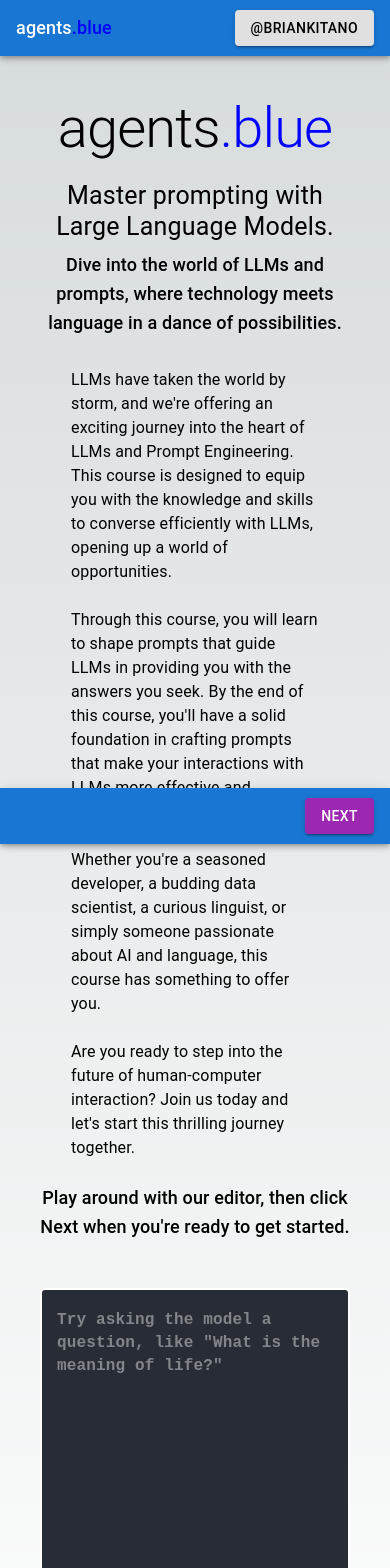
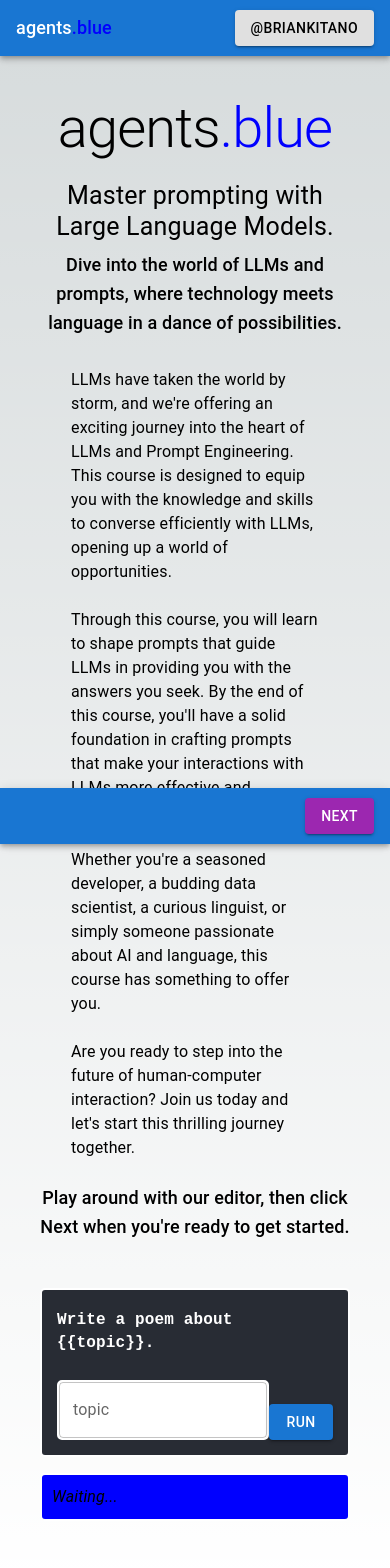
Before and after one commit to bkitano/learn-prompting, a Next.js app: page / in a window 390 px wide. Shown: the top 1568 px of the page. Built offline with nearby package versions, Linux system fonts and the light colour scheme.

Commit message:
fixing the mobile landing page

```diff
--- a/src/app/page.tsx
+++ b/src/app/page.tsx
@@ -1,19 +1,26 @@
 "use client";
 
 import { Grid, Typography } from "@mui/material";
-import { Editor } from "@/Components/Editor";
-import { useState } from "react";
-import { TestCase } from "@/resources/testCases";
-import { testCases as defaultTestCases } from "@/resources/testCases";
+import { EditorExample } from "@/Components/EditorExample";
 
 export default function Page() {
-  const [prompt, setPrompt] = useState<string | null>(null);
-  const [testCases, setTestCases] = useState<TestCase[]>(defaultTestCases);
-  const [loading, setLoading] = useState<boolean>(false);
-
   return (
-    <Grid container padding={5} spacing={2}>
-      <Grid item xs={12} sm={6}>
+    <Grid
+      container
+      columns={{ xs: 12, sm: 12, md: 12, lg: 12, xl: 12 }}
+      padding={5}
+      spacing={2}
+    >
+      <Grid
+        item
+        {...{
+          xs: 12,
+          sm: 12,
+          md: 12,
+          lg: 6,
+          xl: 6,
+        }}
+      >
         <Typography>
           <Typography variant="h1" align="center" gutterBottom>
             agents
@@ -79,16 +86,17 @@ export default function Page() {
           <br />
         </Typography>
       </Grid>
-      <Grid item xs={12} sm={6}>
-        <Editor
-          {...{
-            initialValue: prompt || "",
-            placeholder: `Try asking the model a question, like "What is the meaning of life?"`,
-            onPromptChange: (value: string) => {
-              setPrompt(value);
-            },
-          }}
-        />
+      <Grid
+        item
+        {...{
+          xs: 12,
+          sm: 12,
+          md: 12,
+          lg: 6,
+          xl: 6,
+        }}
+      >
+        <EditorExample>{`Write a poem about {{topic}}.`}</EditorExample>
         <br />
       </Grid>
     </Grid>
```
